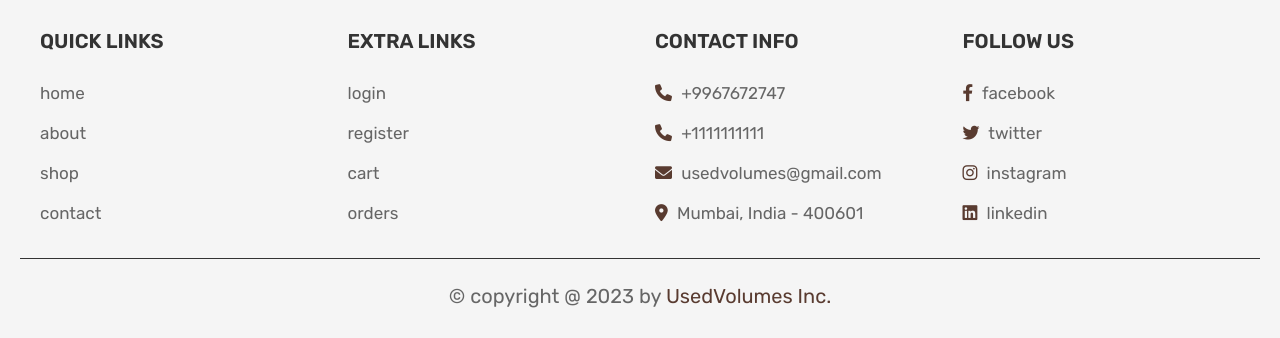
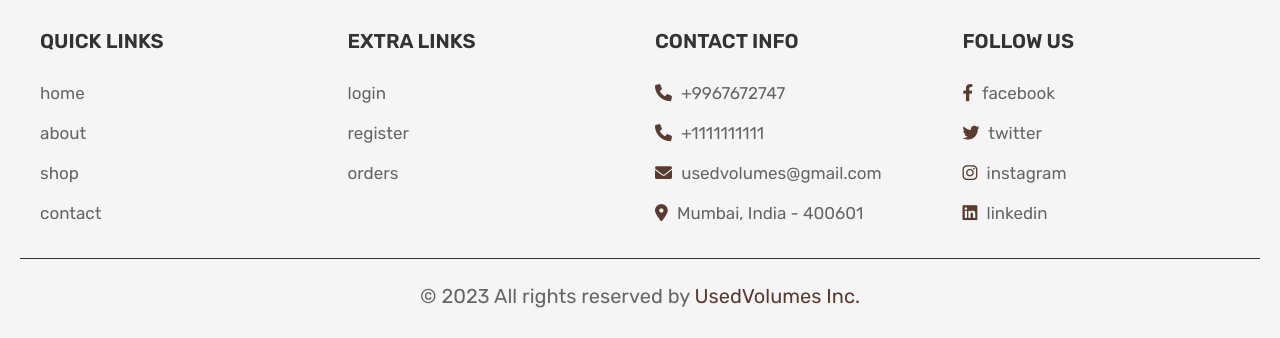
Before and after one commit to almir1512/Used-Volumes, a PHP site: page /cart.php in a window 1280 px wide. Shown: the part 833-1171 px from the top of the page. Run offline with PHP 8.4, Linux system fonts and the light colour scheme; the visitor is signed in with stand-in values (Sample User, id 1); data that the repository does not hold is empty.

Commit message:
removed cart

```diff
--- a/footer.php
+++ b/footer.php
@@ -14,7 +14,7 @@
          <h3>extra links</h3>
          <a href="login.php">login</a>
          <a href="register.php">register</a>
-         <a href="cart.php">cart</a>
+
          <a href="orders.php">orders</a>
       </div>
 
@@ -36,6 +36,6 @@
 
    </div>
 
-   <p class="credit"> &copy; copyright  @ <?php echo date('Y'); ?> by <span>UsedVolumes Inc.</span> </p>
+   <p class="credit"> &copy; <?php echo date('Y'); ?> All rights reserved by <a href="home.php"><span>UsedVolumes Inc.</span></a> </p>
 
 </section>
```
